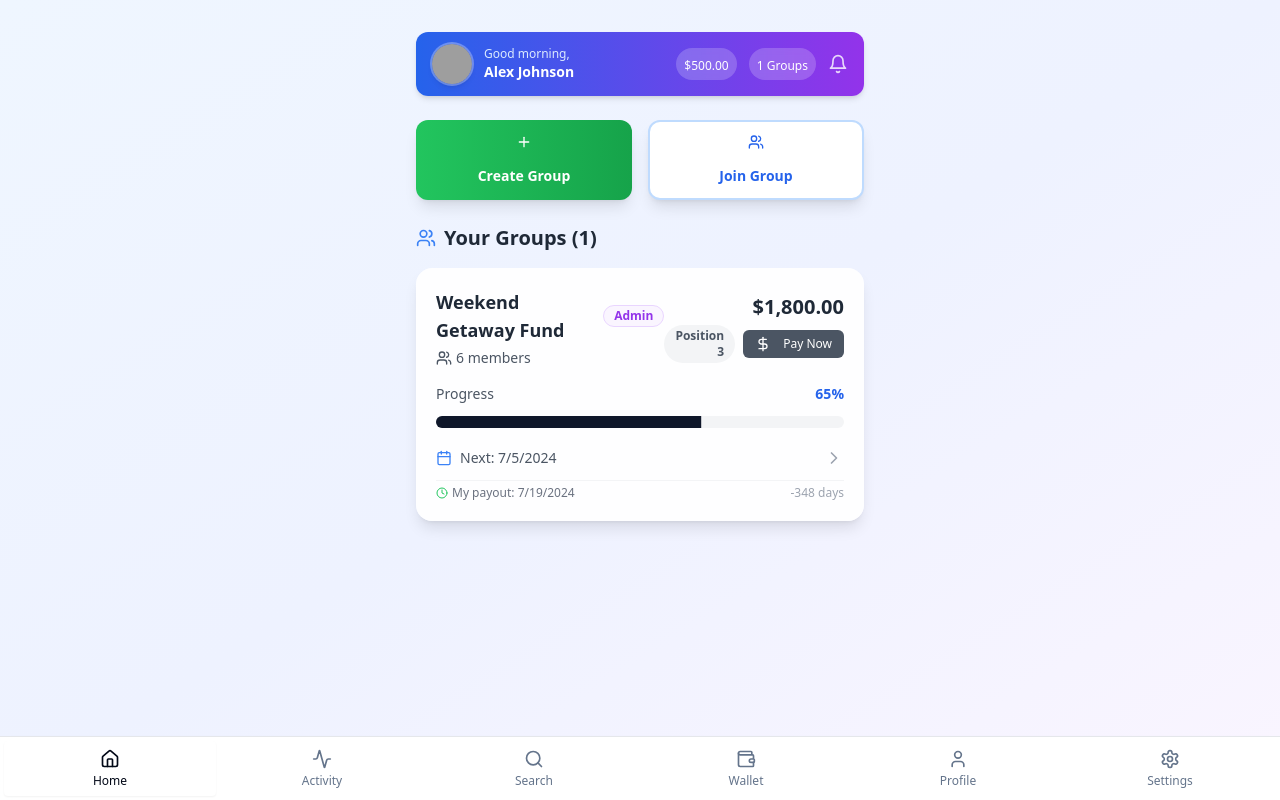
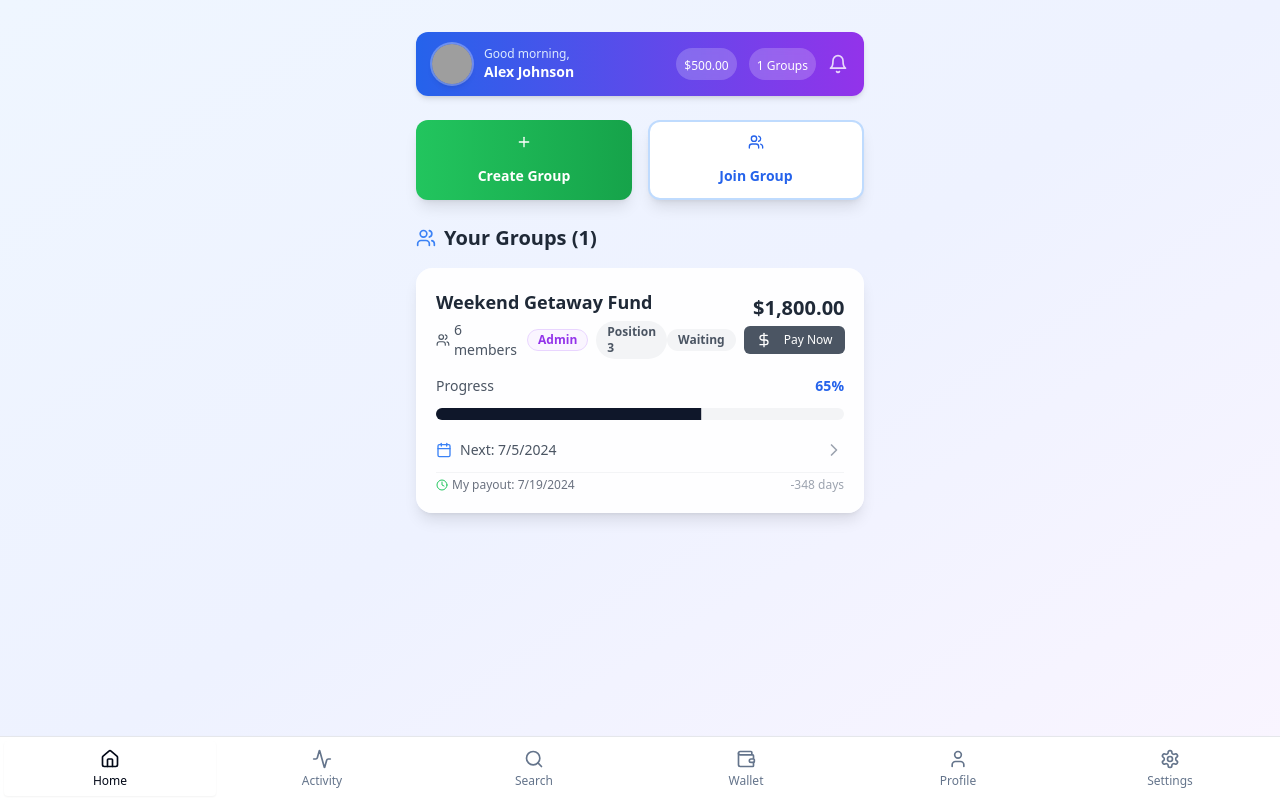
Before and after one commit to AceBronze00/group-gain-mobile-template, a React (Vite) app: page / in a window 1280 px wide. Built offline with nearby package versions, Linux system fonts and the light colour scheme; grey boxes are pictures that could not be loaded.

Commit message:
feat: Move admin and position next to members
Move the admin badge and position number next to the members count in the group cards on the home page for a cleaner layout.

```diff
--- a/src/components/DashboardTab.tsx
+++ b/src/components/DashboardTab.tsx
@@ -1,4 +1,3 @@
-
 import { useState } from 'react';
 import { Card } from "@/components/ui/card";
 import { Button } from "@/components/ui/button";
@@ -121,18 +120,21 @@ const DashboardTab = () => {
           >
             <div className="flex items-center justify-between mb-4">
               <div>
+                <h4 className="font-bold text-lg text-gray-800 mb-1">{group.name}</h4>
                 <div className="flex items-center space-x-2">
-                  <h4 className="font-bold text-lg text-gray-800">{group.name}</h4>
+                  <p className="text-sm text-gray-600 flex items-center">
+                    <Users className="h-4 w-4 mr-1" />
+                    {group.members} members
+                  </p>
                   {group.isAdmin && (
                     <Badge variant="outline" className="text-xs bg-purple-50 text-purple-600 border-purple-200">
                       Admin
                     </Badge>
                   )}
+                  <Badge variant="secondary" className="text-xs bg-gray-100 text-gray-600">
+                    Position {group.position}
+                  </Badge>
                 </div>
-                <p className="text-sm text-gray-600 flex items-center mt-1">
-                  <Users className="h-4 w-4 mr-1" />
-                  {group.members} members
-                </p>
               </div>
               <div className="text-right">
                 <div className="text-xl font-bold text-gray-800">
@@ -143,7 +145,7 @@ const DashboardTab = () => {
                     variant={group.myTurn ? "default" : "secondary"}
                     className={group.myTurn ? "bg-green-500 hover:bg-green-600" : "bg-gray-100 text-gray-600"}
                   >
-                    {group.myTurn ? "Your Turn 🎯" : `Position ${group.position}`}
+                    {group.myTurn ? "Your Turn 🎯" : "Waiting"}
                   </Badge>
                   <Button
                     onClick={(e) => handlePaymentClick(e, group)}
```
